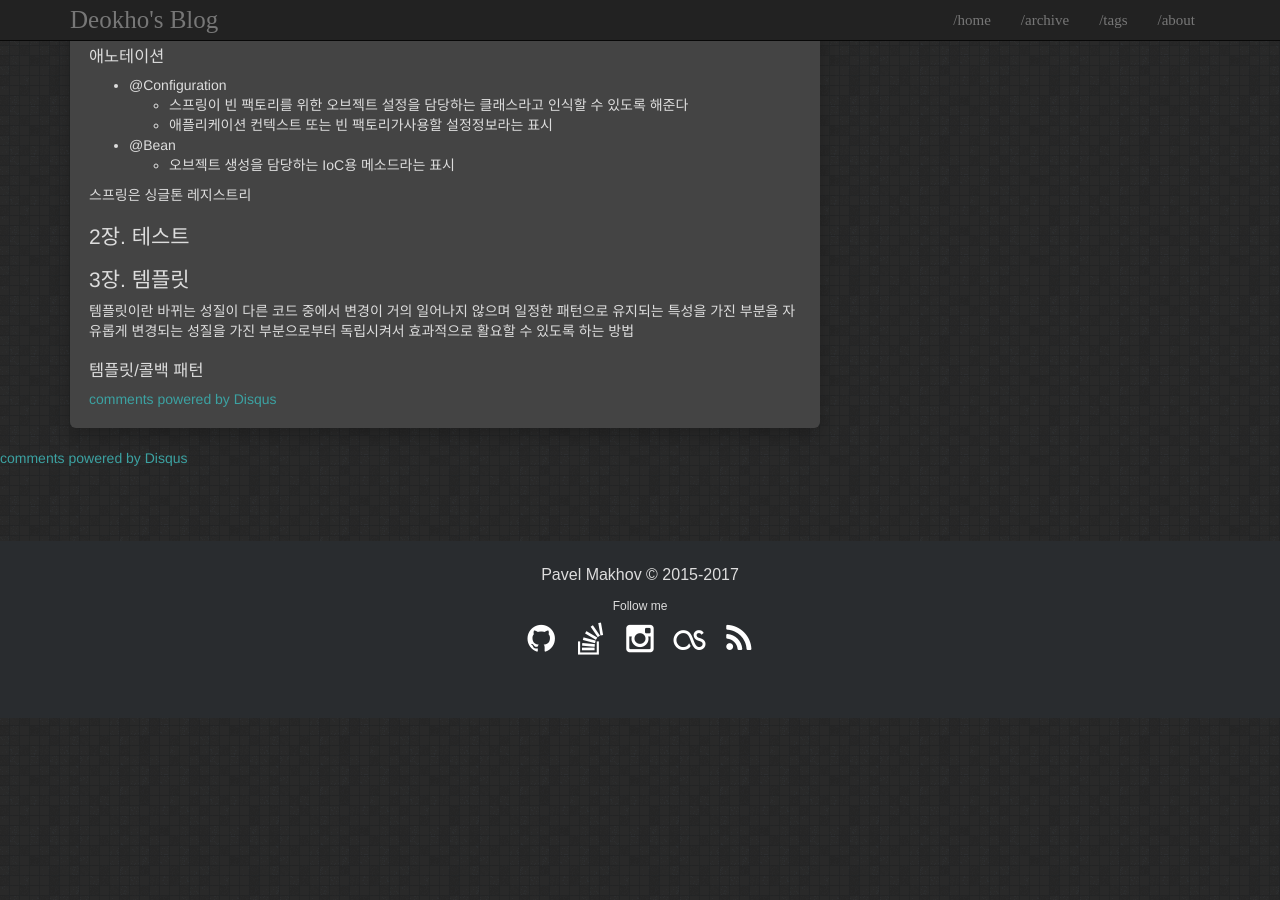
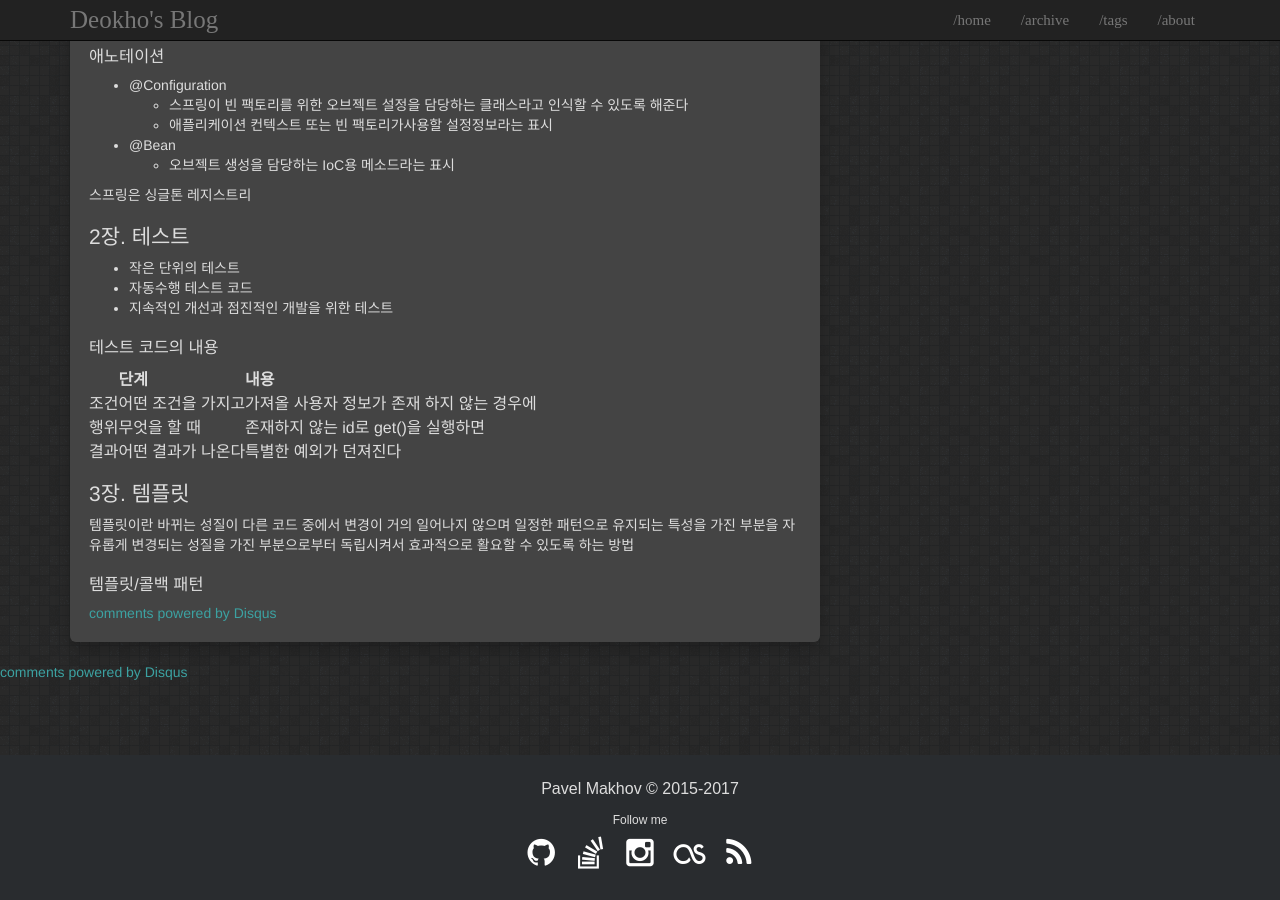
Before and after one commit to LeeDeokho/LeeDeokHo.github.io, a Jekyll site: the page built from _posts/2018-01-20-20daysTobiSpring.md, in a window 1280 px wide and 900 px high, scrolled down 2445 px. Built offline with Jekyll 4.4.1, drawn with Linux system fonts in a browser that asks for light colours; comment, search, counter and statistics services are not loaded; before the commit the page ends 3163 px from its top, so only the background shows below that.

Commit message:
Update tobby ch2

```diff
--- a/_posts/2018-01-20-20daysTobiSpring.md
+++ b/_posts/2018-01-20-20daysTobiSpring.md
@@ -119,6 +119,19 @@ Data Access Object의 약자로서 DB를 사용해 데이터를 조회하거나
 
 ## 2장. 테스트
 
+- 작은 단위의 테스트
+- 자동수행 테스트 코드
+- 지속적인 개선과 점진적인 개발을 위한 테스트
+
+### 테스트 코드의 내용
+
+| | 단계 | 내용
+|--|--| -- |
+| 조건 | 어떤 조건을 가지고 | 가져올 사용자 정보가 존재 하지 않는 경우에
+| 행위 | 무엇을 할 때 | 존재하지 않는 id로 get()을 실행하면
+| 결과 | 어떤 결과가 나온다 | 특별한 예외가 던져진다
+
+
 ## 3장. 템플릿
 
 템플릿이란 바뀌는 성질이 다른 코드 중에서 변경이 거의 일어나지 않으며 일정한 패턴으로 유지되는 특성을 가진 부분을 자유롭게 변경되는 성질을 가진 부분으로부터 독립시켜서 효과적으로 활요할 수 있도록 하는 방법
```
